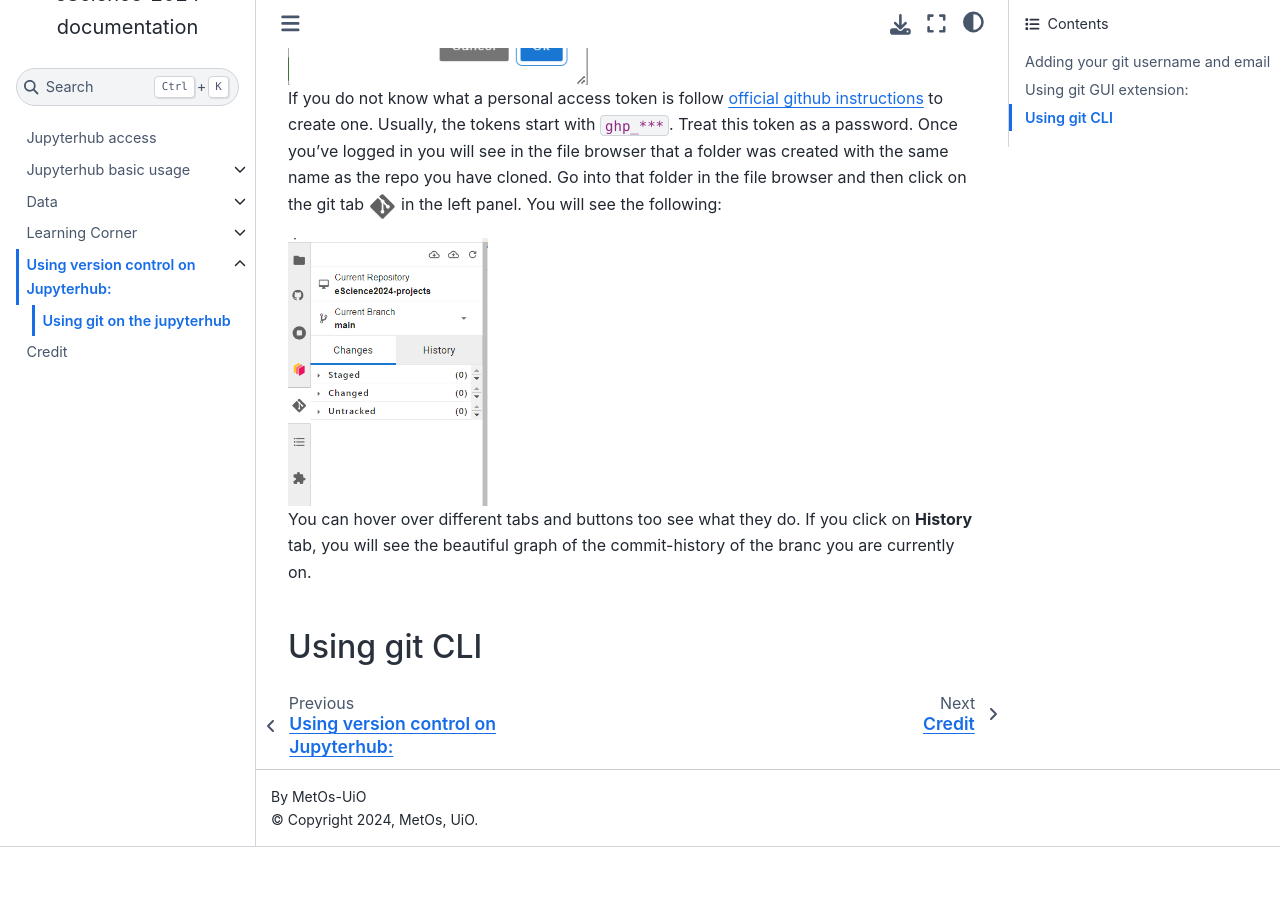
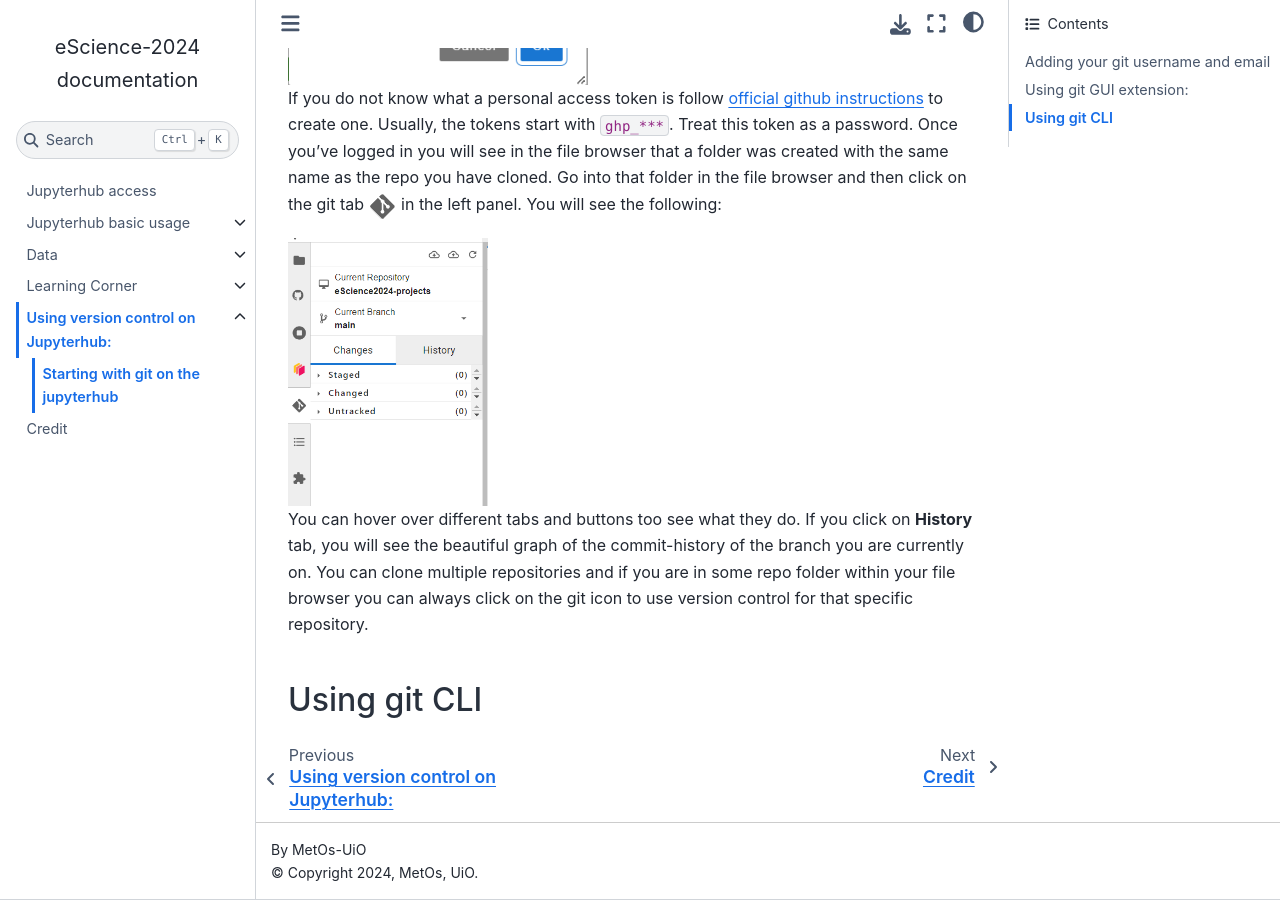
Before and after one commit to MetOs-UiO/eScience2024, a Sphinx documentation site: the page built from docs/git_integration/git_jlab.rst, in a window 1280 px wide and 900 px high, scrolled down 1189 px. Built offline with Sphinx 7.4.7 and the Sphinx Book theme 1.1.4, drawn with Linux system fonts in a browser that asks for light colours; before the commit the page ends 2036 px from its top, so only the background shows below that; some of the changed text lies outside the part shown.

Commit message:
fix typo and rename subsection

```diff
--- a/docs/git_integration/git_jlab.rst
+++ b/docs/git_integration/git_jlab.rst
@@ -1,4 +1,4 @@
-Using git on the jupyterhub
+Starting with git on the jupyterhub
 ===========================
 
 
@@ -43,7 +43,8 @@
    :width: 200
    :alt: Repo tab GUI
 
-You can hover over different tabs and buttons too see what they do. If you click on **History** tab, you will see the beautiful graph of the commit-history of the branc you are currently on.
+You can hover over different tabs and buttons too see what they do. If you click on **History** tab, you will see the beautiful graph of the commit-history of the branch you are currently on.
+You can clone multiple repositories and if you are in some repo folder within your file browser you can always click on the git icon to use version control for that specific repository.
 
 Using git CLI
 -------------
```
